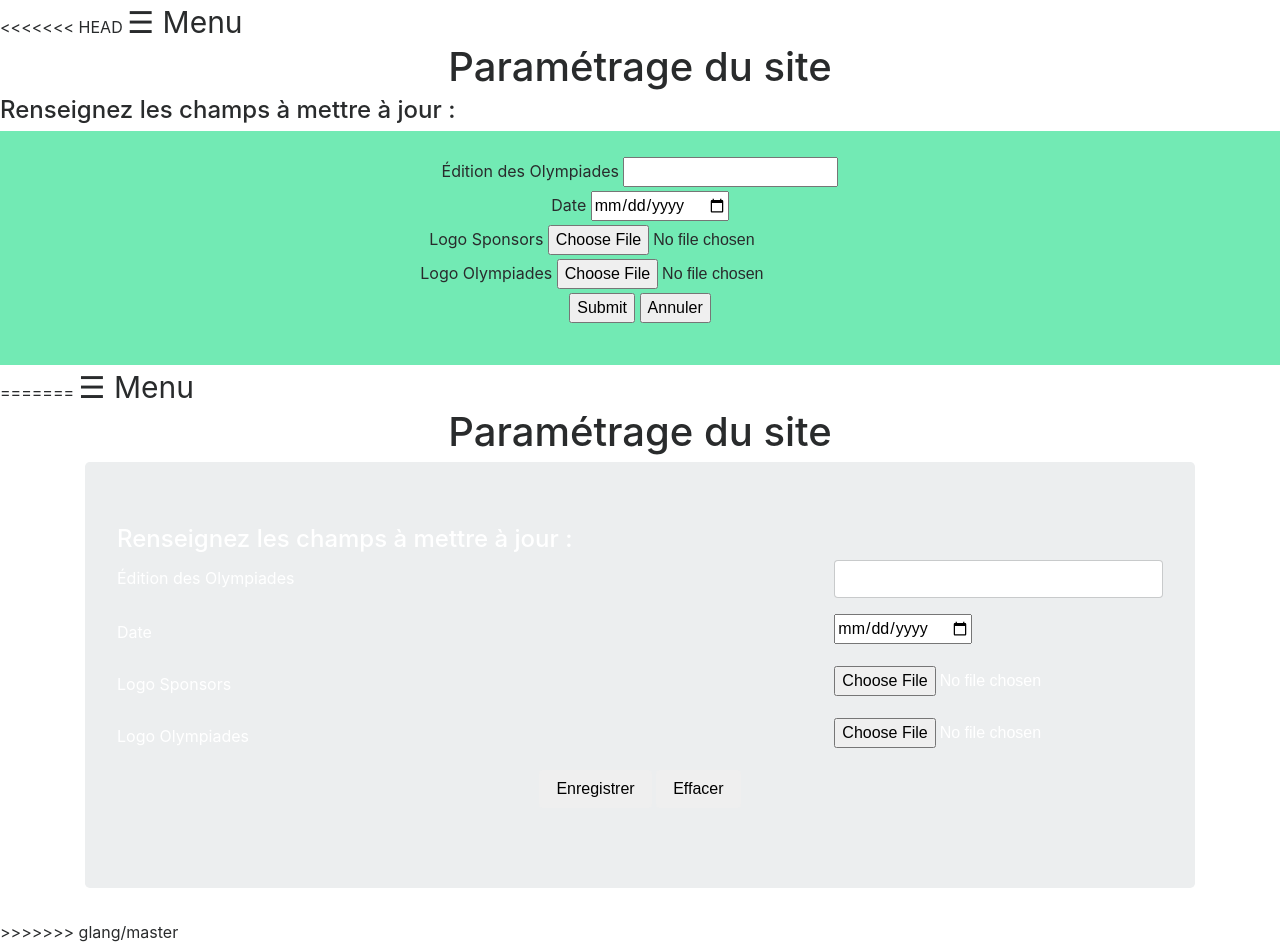
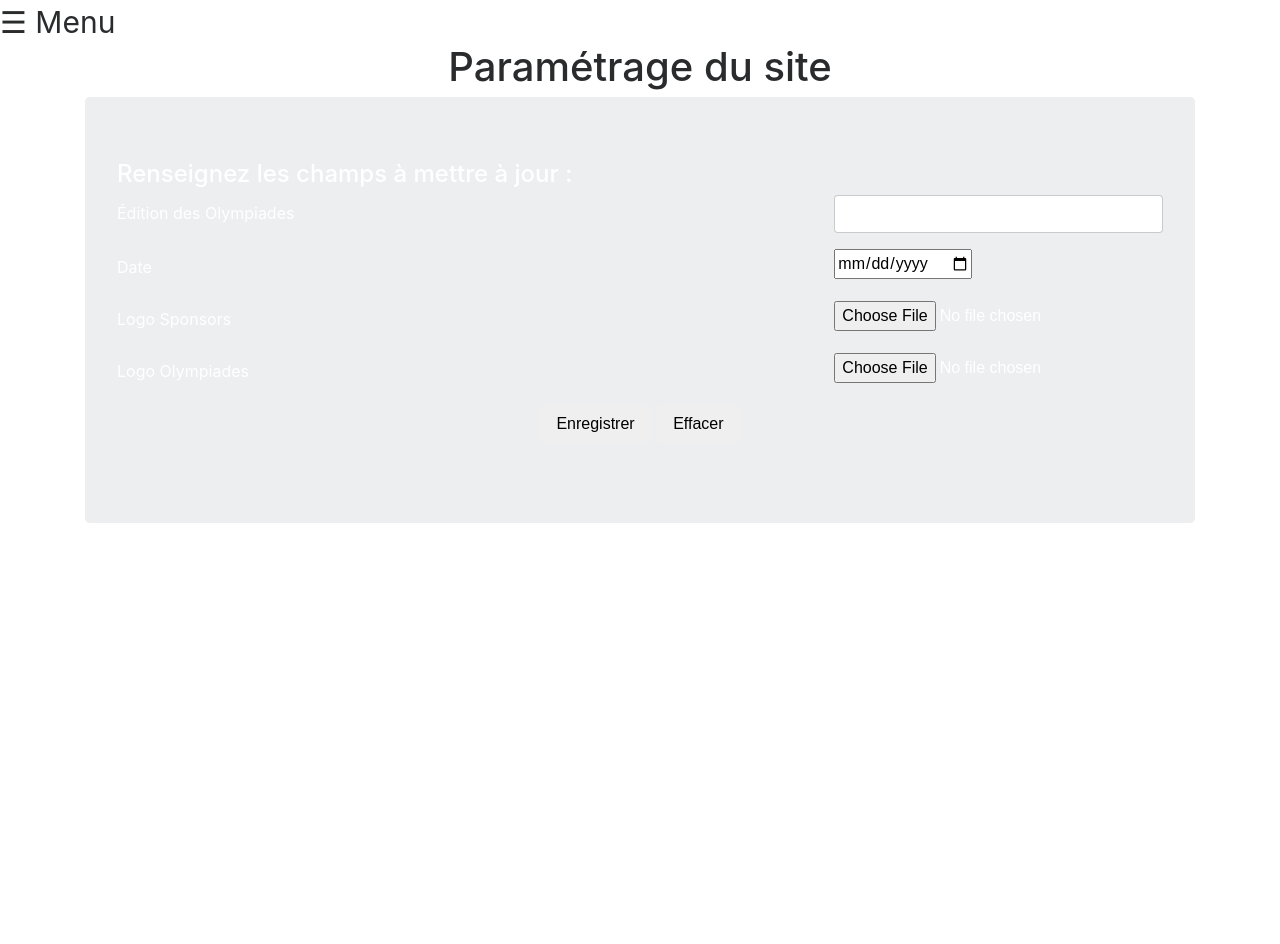
Before and after one commit to ludoliv/projet_olympiadeSI1A12B, a PHP site: page /templates/admin/parametrage.php in a window 1280 px wide. After the commit the page ends 523 px from the top, so only its background shows below. Run offline with PHP 8.4, Linux system fonts and the light colour scheme; the visitor is signed in with stand-in values (Sample User, id 1); some libraries are stand-ins or nearby versions.

Commit message:
ajout derniere version fichier thang

```diff
--- a/site-web/templates/admin/parametrage.php
+++ b/site-web/templates/admin/parametrage.php
@@ -1,59 +1,3 @@
-<<<<<<< HEAD
-<html>
-<head>
-  <link rel="stylesheet" href="../../css/index.css"/>
-</head>
-
-<body>
-  <?php session_start();
-  $_SESSION['connect']=0;
-  if(!isset($_SESSION['loginOK'])){
-    header('Location: ../protection/connexion.php');
-  }?>
-
-  <?php include 'menu_admin.php'; ?>
-
-  <center><h1>Paramétrage du site</h1></center>
-  <h4>Renseignez les champs à mettre à jour :</h4>
-  <center>
-  <div style="background-color: #72eab4 ; padding: 2%">
-    <form method="post" action="insertion_param.php">
-    <label for="edition">Édition des Olympiades</label>
-    <input type="number" min="1" name="edition"/>
-
-    <br/>
-
-    <label for="date">Date</label>
-    <input name="date" type="date"/>
-
-    <br/>
-
-    <label for="sponsors">Logo Sponsors</label>
-    <input name="sponsors" type="file"/>
-
-    <br/>
-
-    <label for="illustration">Logo Olympiades</label>
-    <input name="illustration" type="file"/>
-
-    <br/>
-
-    <input type="submit"/>
-    <button id="annuler" type="reset">Annuler</button>
-    </form>
-  </div>
-
-  </center>
-
-  <script>
-    var btn = document.getElementById('annuler');
-    btn.onclick = function(){
-      document.location.href = "accueil_admin.php";
-    };
-  </script>
-</body>
-</html>
-=======
 <html >
 <head>
   <link rel="stylesheet" href="../../css/index.css"/>
@@ -148,4 +92,3 @@
 </script>
 </body>
 </html>
->>>>>>> glang/master
```
Also changed, not shown: site-web/templates/admin/accueil_admin.php (+0 -61 lines), site-web/templates/admin/insertion_param.php (+0 -11 lines).
